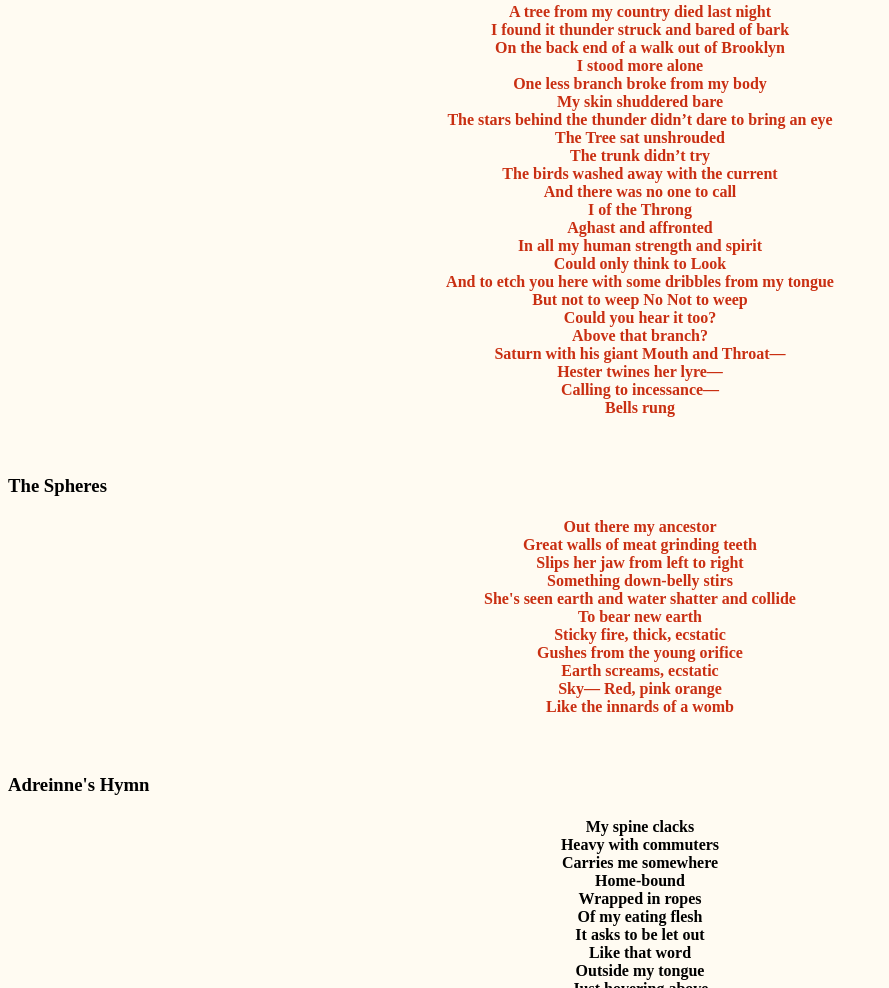
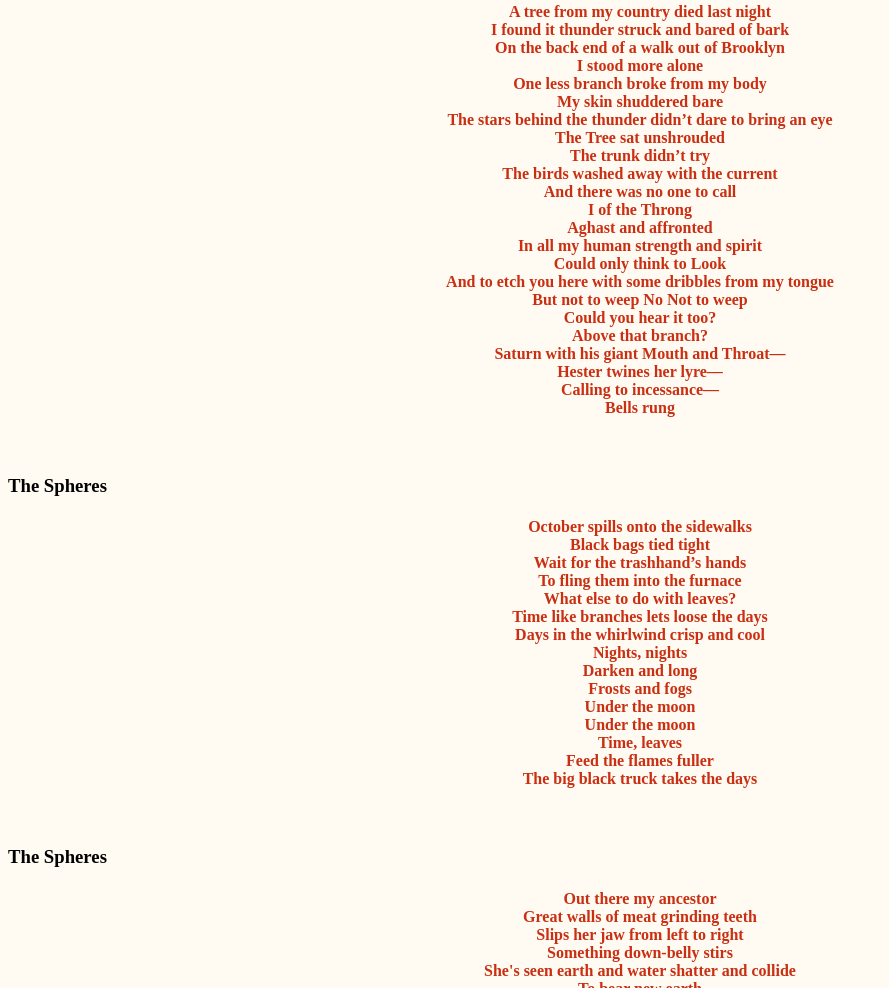
Before and after one commit to dubyadubyadubyadot/DJP, a plain HTML site: page index.html in a window 1280 px wide. Shown: the part 1213-2201 px from the top of the page, without its empty margins (0-889 px from the left). Drawn offline with Linux system fonts and the light colour scheme.

Commit message:
Update index.html

```diff
--- a/index.html
+++ b/index.html
@@ -21,7 +21,7 @@ My mouth sings</h4> <br>
 <h3 style="font-family:Luminari;">Memoria Future
 </h3>
 
-<h4 style="font-family:Luminari; text-align:center;">
+<h4 style="font-family:Luminari;color: C92F12; text-align:center;">
 Dear Enkidu, missing you <br>
 You Champion of death<br>
 Hidden moon, I cry to you<br>
@@ -87,6 +87,26 @@ Saturn with his giant Mouth and Throat—<br>
 Hester twines her lyre—<br>
 Calling to incessance—<br>
 Bells rung
+</h4> <br>
+<h3 style="font-family:Luminari;">The Spheres
+</h3>
+
+    <h4 style="font-family:Luminari;color: C92F12;text-align:center;"> October spills onto the sidewalks <br>
+Black bags tied tight <br>
+Wait for the trashhand’s hands<br>
+To fling them into the furnace<br>
+What else to do with leaves?<br>
+Time like branches lets loose the days<br>
+Days in the whirlwind crisp and cool<br>
+Nights, nights<br>
+Darken and long<br>
+Frosts and fogs<br>
+Under the moon<br>
+Under the moon<br>
+Time, leaves<br>
+Feed the flames fuller<br>
+The big black truck takes the days
+
 </h4> <br>
 
 <h3 style="font-family:Luminari;">The Spheres
```
